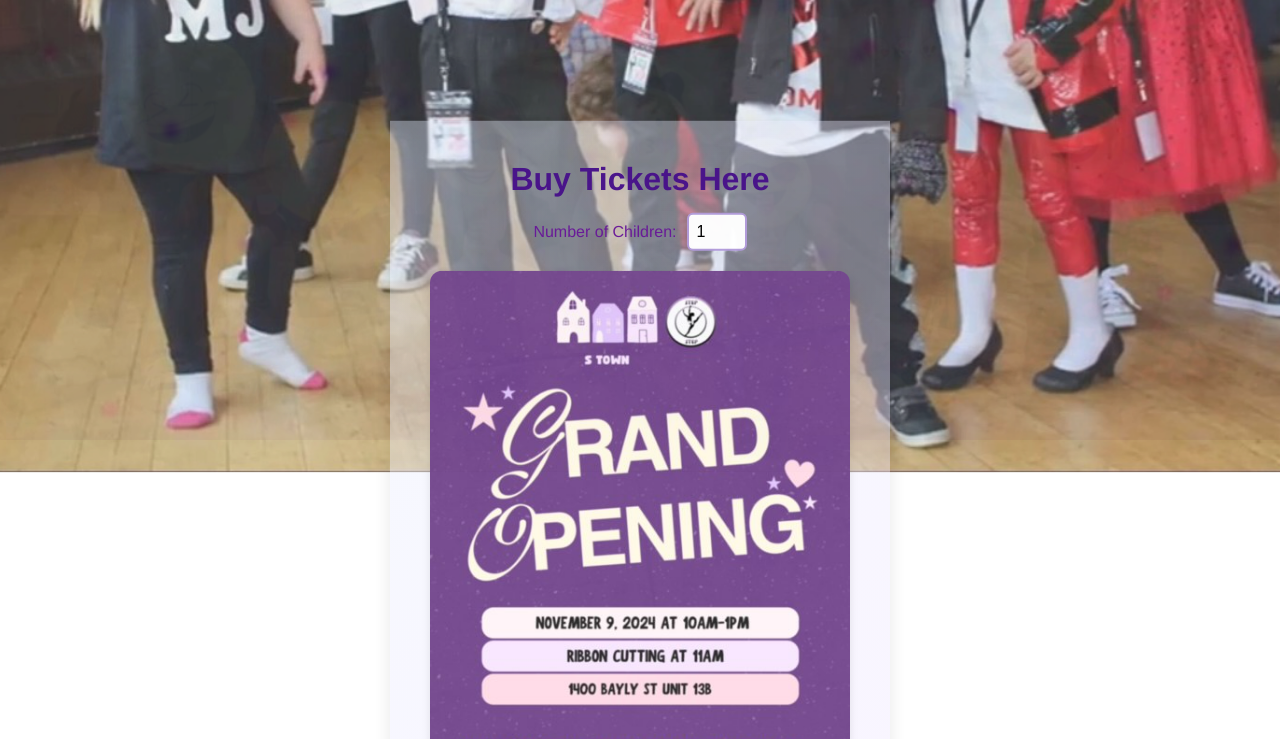
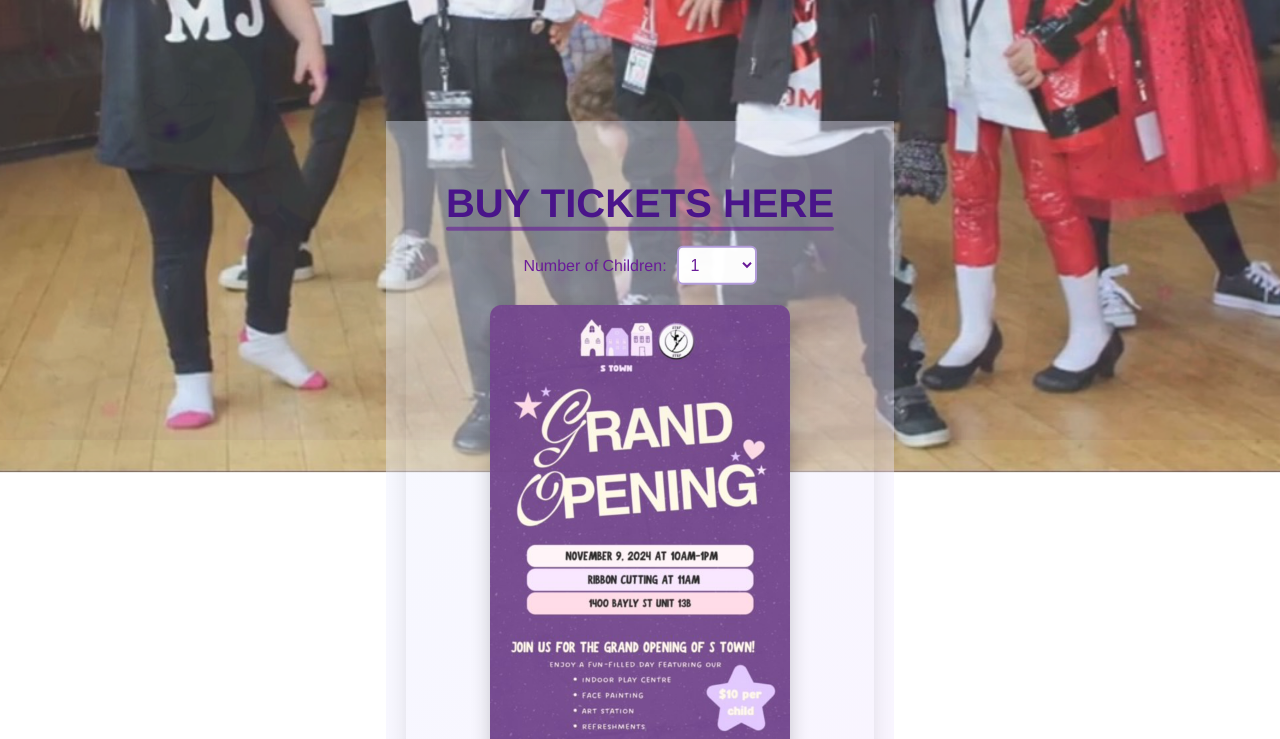
Before and after one commit to ralphdaryn/stepbystepstars, a React (Create React App) app in the folder client/: page / in a window 1280 px wide. Shown: the part 440-1179 px from the top of the page. Built offline with nearby package versions, Linux system fonts and the light colour scheme.

Commit message:
add button and style ticket

```diff
--- a/client/src/components/RibbonCutting/RibbonCutting.js
+++ b/client/src/components/RibbonCutting/RibbonCutting.js
@@ -1,5 +1,5 @@
 import { useState } from "react";
-import ticketImage from "../../assets/images/ticket.jpeg";
+import ticketImage from "../../assets/images/ticket.jpeg"; // Information image
 import "./RibbonCutting.scss";
 
 const RibbonCutting = () => {
@@ -37,23 +37,33 @@ const RibbonCutting = () => {
           <label htmlFor="quantity" className="ribbon-cutting__label">
             Number of Children:
           </label>
-          <input
+          <select
             id="quantity"
-            type="number"
             className="ribbon-cutting__input"
             value={quantity}
-            onChange={(e) =>
-              setQuantity(Math.max(1, parseInt(e.target.value) || 1))
-            }
-            min="1"
+            onChange={(e) => setQuantity(parseInt(e.target.value))}
+          >
+            <option value="1">1</option>
+            <option value="2">2</option>
+            <option value="3">3</option>
+            <option value="4">4</option>
+            <option value="5">5</option>
+            <option value="6">6</option>
+            <option value="7">7</option>
+            <option value="8">8</option>
+            <option value="9">9</option>
+            <option value="10">10</option>
+          </select>
+        </div>
+        <div className="ribbon-cutting__image-container">
+          <img
+            src={ticketImage}
+            alt="Grand Opening Information"
+            className="ribbon-cutting__image"
           />
         </div>
         <button className="ribbon-cutting__button" onClick={handleCheckout}>
-          <img
-            src={ticketImage}
-            alt="Ribbon Cutting Ticket"
-            className="ribbon-cutting__image"
-          />
+          Purchase Ticket
         </button>
       </div>
     </div>
--- a/client/src/components/RibbonCutting/RibbonCutting.scss
+++ b/client/src/components/RibbonCutting/RibbonCutting.scss
@@ -3,6 +3,7 @@
   justify-content: center;
   align-items: center;
   background: linear-gradient(135deg, rgba(232, 240, 254, 0.4), rgba(241, 228, 255, 0.4));
+  padding: 20px;
 
   &__content {
     text-align: center;
@@ -14,16 +15,24 @@
   }
 
   &__title {
-      font-size: 2rem;
+    font-size: 2.5rem;
     font-weight: 700;
-      margin-bottom: 15px;
     color: #4a148c;
+    margin-bottom: 20px;
+    text-transform: uppercase;
+    position: relative;
+
+    &::after {
+      content: "";
+      position: absolute;
+      bottom: -5px;
+      left: 0;
+      right: 0;
+      height: 4px;
+      background: #6a1b9a;
+      border-radius: 4px;
+      opacity: 0.6;
     }
-
-    &__description {
-      font-size: 18px;
-      margin-bottom: 20px;
-      color: #5e35b1;
   }
 
   &__input-group {
@@ -39,29 +48,62 @@
     }
 
     .ribbon-cutting__input {
-        width: 60px;
+      width: 80px;
       padding: 8px;
       font-size: 16px;
       border: 2px solid #b39ddb;
       border-radius: 6px;
+      color: #6a1b9a;
+      background-color: white;
+      cursor: pointer;
+    }
+  }
+
+  &__image-container {
+    position: relative;
+    margin: 20px 0;
+    display: flex;
+    justify-content: center;
+
+    .ribbon-cutting__image {
+      width: 100%;
+      max-width: 300px;
+      border-radius: 12px;
+      box-shadow: 0 10px 20px rgba(0, 0, 0, 0.2);
+    }
+
+    .ribbon-cutting__image-overlay {
+      position: absolute;
+      top: 0;
+      left: 0;
+      right: 0;
+      bottom: 0;
+      display: flex;
+      flex-direction: column;
+      justify-content: center;
+      align-items: center;
+      background: rgba(0, 0, 0, 0.4); // Dark overlay
+      color: #fff;
+      font-weight: bold;
+      font-size: 1.2rem;
+      border-radius: 12px;
     }
   }
 
   &__button {
-      background: none;
+    background: #4a148c;
+    color: #fff;
     border: none;
+    border-radius: 12px;
+    padding: 12px 20px;
+    font-size: 1.1rem;
+    font-weight: bold;
     cursor: pointer;
-      padding: 0;
+    transition: background 0.3s ease, transform 0.3s ease;
 
-      &:hover .ribbon-cutting__image {
+    &:hover {
+      background: #6a1b9a;
       transform: scale(1.05);
-        transition: transform 0.3s ease;
     }
   }
-
-    &__image {
-      max-width: 100%;
-      border-radius: 12px;
-      box-shadow: 0 4px 8px rgba(0, 0, 0, 0.1);
 }
-  }
```
Lines whose indentation alone changed are shown as unchanged.
